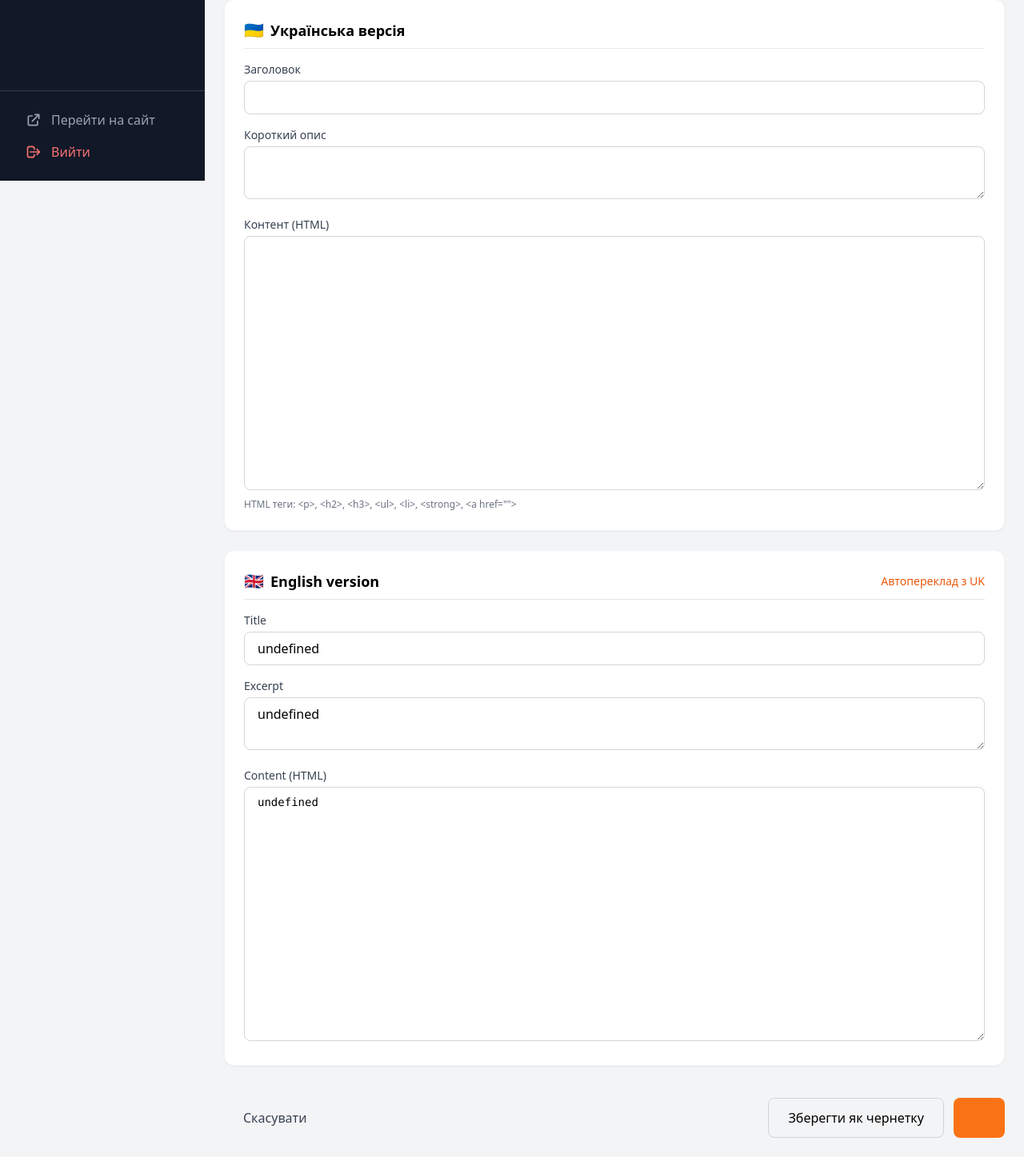
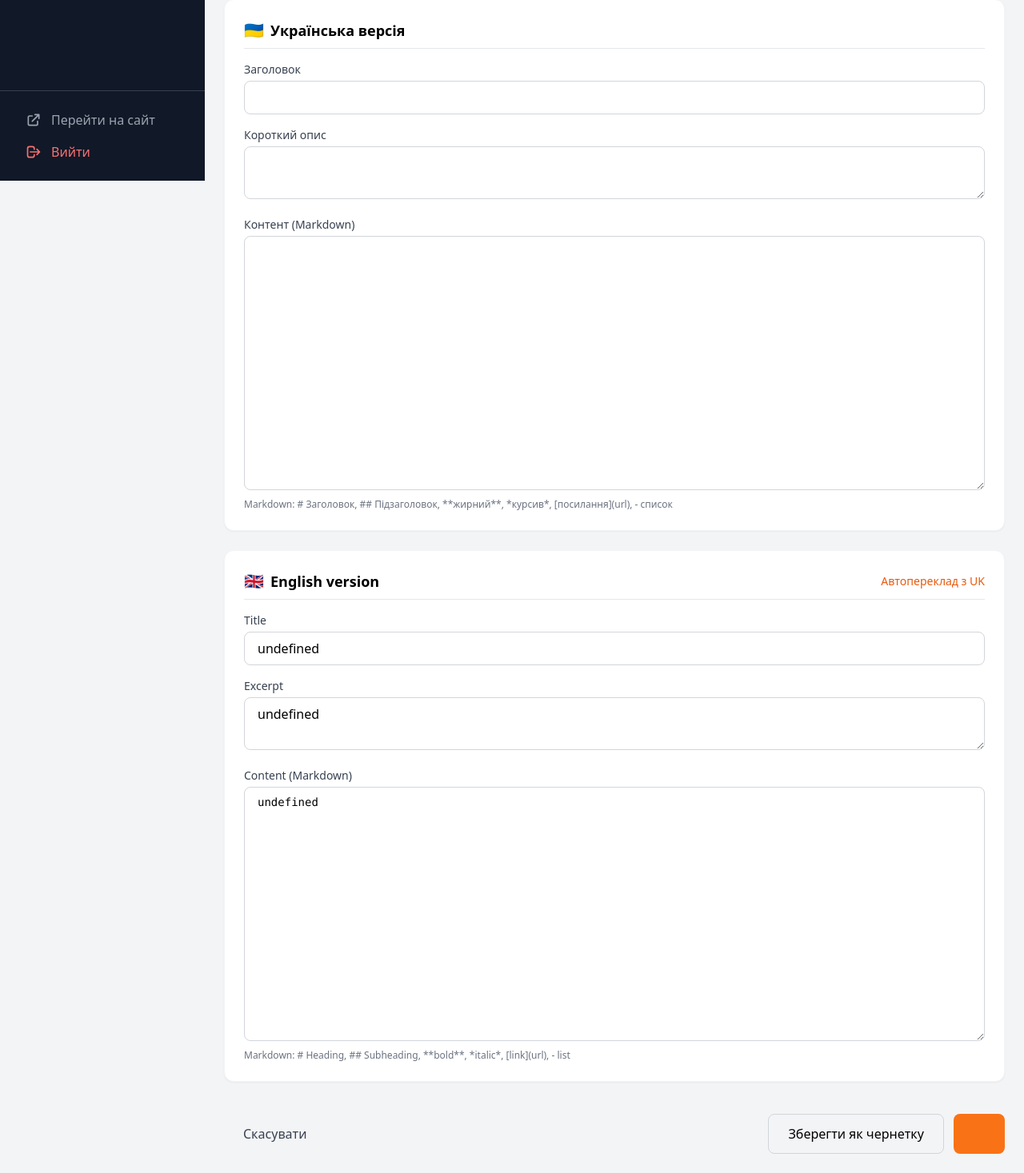
Before and after one commit to Taras732/trexim_v4, a FastAPI app: template app/templates/admin/blog_form.html in a window 1280 px wide. Shown: the part 574-2041 px from the top of the page at 80% size. Before the commit the page ends 1997 px from the top, so only its background shows below. Run offline with FastAPI, Linux system fonts and the light colour scheme; the template is opened without the code that fills it, so the values that code supplies are empty; some libraries are stand-ins or nearby versions.

Commit message:
Add Markdown support for blog content
- Replace HTML content with Markdown for simpler editing
- Add markdown library to requirements
- Add Jinja2 filter to convert Markdown to HTML at render time
- Update form hints to show Markdown syntax

Co-Authored-By: Claude Opus 4.5 <noreply@anthropic.com>

```diff
--- a/app/templates/admin/blog_form.html
+++ b/app/templates/admin/blog_form.html
@@ -188,11 +188,11 @@
                 </div>
 
                 <div>
-                    <label class="block text-sm font-medium text-gray-700 mb-1">Контент (HTML)</label>
+                    <label class="block text-sm font-medium text-gray-700 mb-1">Контент (Markdown)</label>
                     <textarea name="content_uk" rows="15" required
                               class="w-full px-4 py-2 border border-gray-300 rounded-lg focus:ring-2 focus:ring-orange-500 font-mono text-sm">{{ post.uk.content if post else '' }}</textarea>
                     <p class="text-xs text-gray-500 mt-1">
-                        HTML теги: &lt;p&gt;, &lt;h2&gt;, &lt;h3&gt;, &lt;ul&gt;, &lt;li&gt;, &lt;strong&gt;, &lt;a href=""&gt;
+                        Markdown: # Заголовок, ## Підзаголовок, **жирний**, *курсив*, [посилання](url), - список
                     </p>
                 </div>
             </div>
@@ -224,9 +224,12 @@
                 </div>
 
                 <div>
-                    <label class="block text-sm font-medium text-gray-700 mb-1">Content (HTML)</label>
+                    <label class="block text-sm font-medium text-gray-700 mb-1">Content (Markdown)</label>
                     <textarea name="content_en" x-model="contentEn" rows="15" required
                               class="w-full px-4 py-2 border border-gray-300 rounded-lg focus:ring-2 focus:ring-orange-500 font-mono text-sm">{{ post.en.content if post else '' }}</textarea>
+                    <p class="text-xs text-gray-500 mt-1">
+                        Markdown: # Heading, ## Subheading, **bold**, *italic*, [link](url), - list
+                    </p>
                 </div>
             </div>
         </div>
--- a/app/templates/pages/blog_post.html
+++ b/app/templates/pages/blog_post.html
@@ -55,7 +55,7 @@
 <section class="py-16 px-6 bg-white">
     <div class="max-w-3xl mx-auto">
         <article class="prose prose-lg prose-slate max-w-none">
-            {{ post.content | safe }}
+            {{ post.content | markdown | safe }}
         </article>
 
         <!-- Tags -->
--- a/requirements.txt
+++ b/requirements.txt
@@ -15,3 +15,4 @@ psycopg2-binary>=2.9.0  # PostgreSQL sync driver
 asyncpg>=0.29.0         # PostgreSQL async driver
 aiosqlite>=0.19.0       # SQLite async driver
 cloudinary>=1.41.0
+markdown>=3.5.0
```
Also changed, not shown: app/routes/blog.py (+13 -0 lines).
